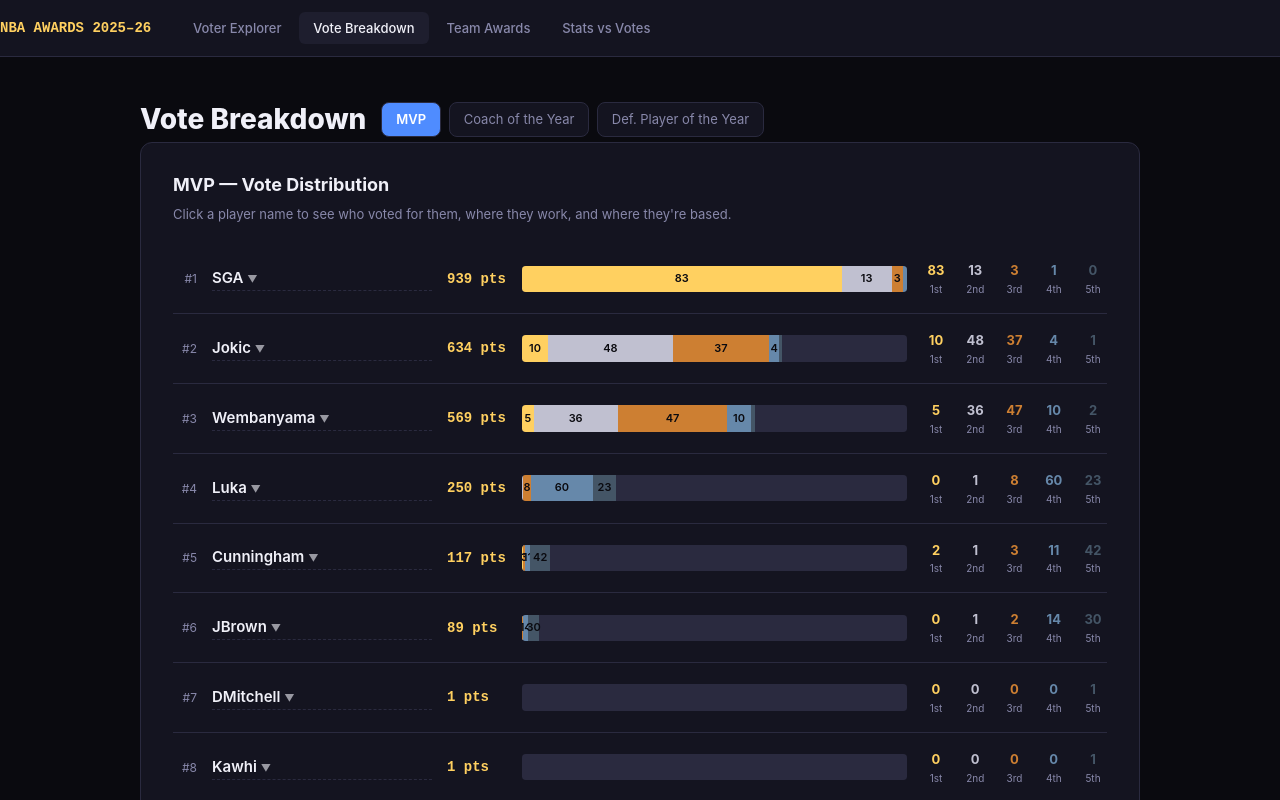
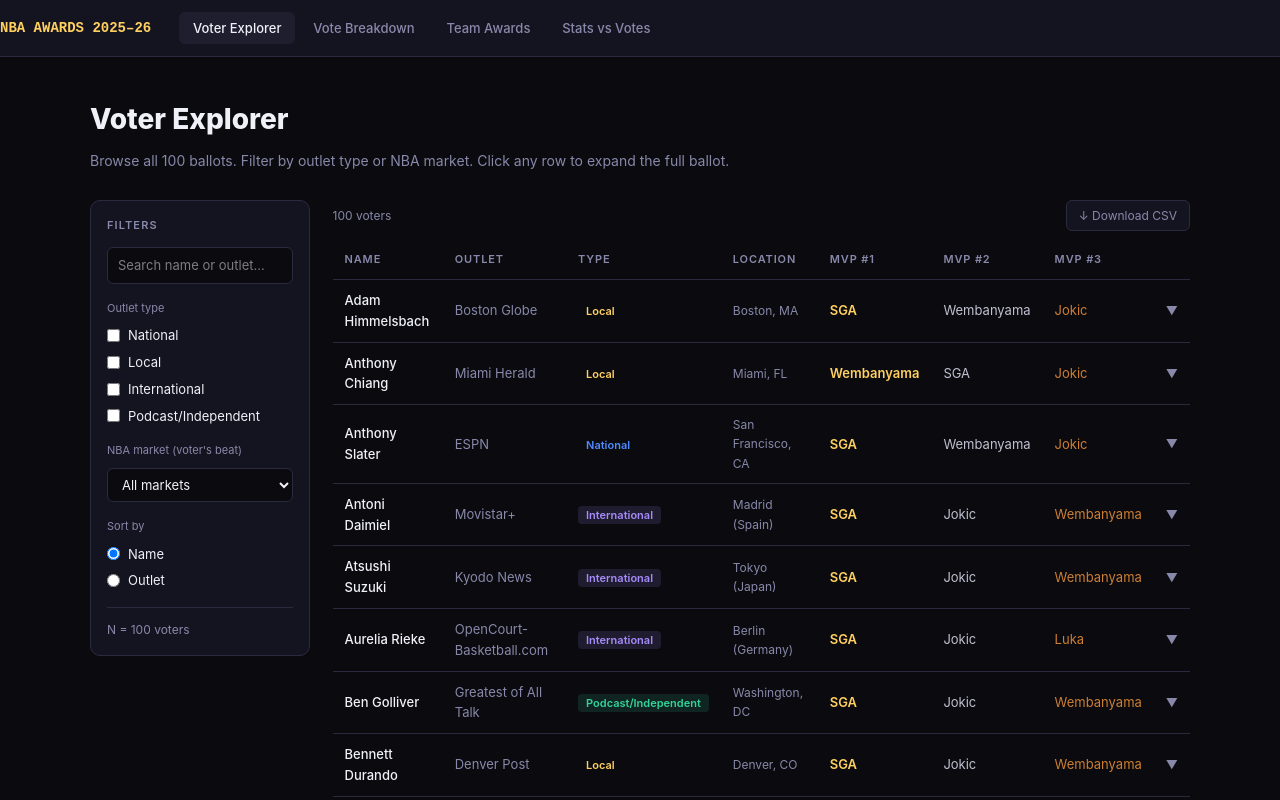
Before and after one commit to stekl20/mvpvote, a React (Vite) app: page / in a window 1280 px wide. Shown: the top 800 px of the page. Built offline with nearby package versions, Linux system fonts and the light colour scheme.

Commit message:
Explorer as home, fix breakdown route, add expand chevrons to voter rows

```diff
--- a/src/App.tsx
+++ b/src/App.tsx
@@ -12,8 +12,8 @@ export default function App() {
       <Nav />
       <main style={{ padding: '40px 24px', maxWidth: 1200, margin: '0 auto' }}>
         <Routes>
-          <Route path="/" element={<Distribution />} />
-          <Route path="/explorer" element={<Explorer />} />
+          <Route path="/" element={<Explorer />} />
+          <Route path="/breakdown" element={<Distribution />} />
           <Route path="/outlets" element={<Outlets />} />
           <Route path="/stats" element={<Stats />} />
           <Route path="/teams" element={<Teams />} />
--- a/src/components/Nav.tsx
+++ b/src/components/Nav.tsx
@@ -1,8 +1,8 @@
 import { NavLink } from 'react-router-dom';
 
 const links = [
-  { to: '/explorer', label: 'Voter Explorer' },
-  { to: '/', label: 'Vote Breakdown' },
+  { to: '/', label: 'Voter Explorer' },
+  { to: '/breakdown', label: 'Vote Breakdown' },
   { to: '/teams', label: 'Team Awards' },
   { to: '/stats', label: 'Stats vs Votes' },
 ];
--- a/src/components/VoterTable.tsx
+++ b/src/components/VoterTable.tsx
@@ -165,7 +165,7 @@ export default function VoterTable() {
         <table style={{ width: '100%', borderCollapse: 'collapse', fontSize: 13 }}>
           <thead>
             <tr style={{ borderBottom: '1px solid var(--border)' }}>
-              {['Name', 'Outlet', 'Type', 'Location', 'MVP #1', 'MVP #2', 'MVP #3'].map(h => (
+              {['Name', 'Outlet', 'Type', 'Location', 'MVP #1', 'MVP #2', 'MVP #3', ''].map(h => (
                 <th key={h} style={{ padding: '10px 12px', textAlign: 'left', color: 'var(--text-secondary)', fontSize: 11, fontWeight: 600, textTransform: 'uppercase', letterSpacing: '0.08em' }}>
                   {h}
                 </th>
@@ -208,11 +208,14 @@ export default function VoterTable() {
                     <td style={{ padding: '10px 12px', color: 'var(--rank-1)', fontWeight: 600 }}>{mvp?.first ?? '—'}</td>
                     <td style={{ padding: '10px 12px', color: 'var(--rank-2)' }}>{mvp?.second ?? '—'}</td>
                     <td style={{ padding: '10px 12px', color: 'var(--rank-3)' }}>{mvp?.third ?? '—'}</td>
+                    <td style={{ padding: '10px 12px', color: 'var(--text-secondary)', fontSize: 12, textAlign: 'right' }}>
+                      {isExpanded ? '▲' : '▼'}
+                    </td>
                   </tr>
                   <AnimatePresence>
                     {isExpanded && (
                       <tr key={`${voter.id}-expanded`}>
-                        <td colSpan={7} style={{ padding: 0 }}>
+                        <td colSpan={8} style={{ padding: 0 }}>
                           <motion.div
                             initial={{ height: 0, opacity: 0 }}
                             animate={{ height: 'auto', opacity: 1 }}
```
